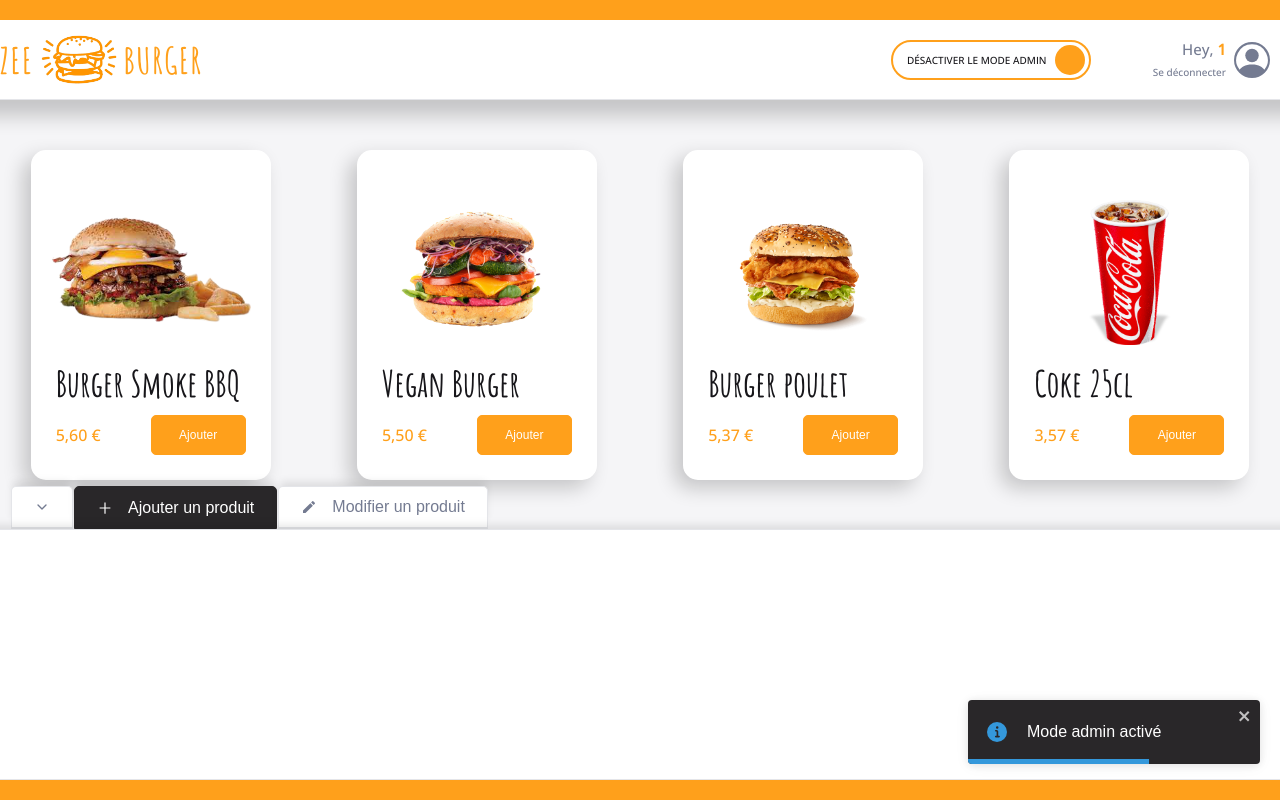
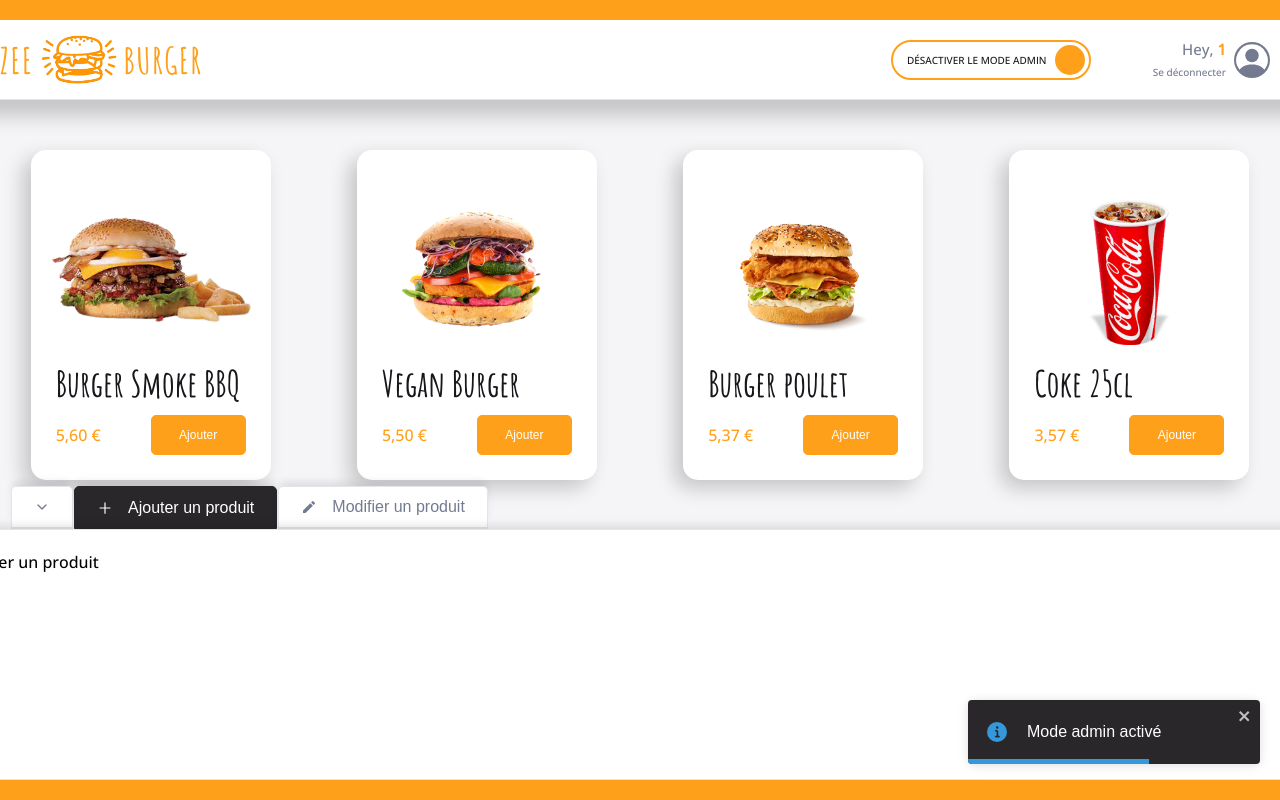
Before and after one commit to YannLescot/crazee-burger, a React (Create React App) app: page /order/1 in a window 1280 px wide. Both pictures are taken after a click on the label 990 px from the left and 59 px from the top of the page. Shown: the top 800 px of the page. Built offline with nearby package versions, Linux system fonts and the light colour scheme; grey boxes are pictures that could not be loaded.

Commit message:
♻️ F07 : ORDER > AdminTabs > fixed relocated state to put it back into context, refact tabs behaviours

```diff
--- a/src/components/pages/order/Main/AdminPanel/PanelTabs.js
+++ b/src/components/pages/order/Main/AdminPanel/PanelTabs.js
@@ -7,8 +7,8 @@
 import Tab from "../../../../reusable/Tab";
 
 export default function PanelTabs() {
-  const [activeTab, setActiveTab] = useState("add");
-  const { isPanelCollapsed, setIsPanelCollapsed } = useContext(OrderContext);
+  const { activeTab, setActiveTab, isPanelCollapsed, setIsPanelCollapsed } =
+    useContext(OrderContext);
 
   const handleCollapse = () => {
     setIsPanelCollapsed(!isPanelCollapsed);
@@ -26,7 +26,7 @@
         Icon={isPanelCollapsed ? <FiChevronUp /> : <FiChevronDown />}
         label=""
         onClick={handleCollapse}
-        isActive={isPanelCollapsed}
+        isTabActive={isPanelCollapsed}
       />
 
       <Tab
@@ -34,7 +34,7 @@
         Icon={<AiOutlinePlus />}
         label="Ajouter un produit"
         onClick={selectTab}
-        isActive={activeTab === "add" ? true : false}
+        isTabActive={activeTab === "add" ? true : false}
       />
 
       <Tab
@@ -42,7 +42,7 @@
         Icon={<MdModeEditOutline />}
         label="Modifier un produit"
         onClick={selectTab}
-        isActive={activeTab === "edit" ? true : false}
+        isTabActive={activeTab === "edit" ? true : false}
       />
     </PanelTabsStyled>
   );
--- a/src/components/pages/order/OrderPage.js
+++ b/src/components/pages/order/OrderPage.js
@@ -8,6 +8,7 @@
 export default function OrderPage() {
   const [isAdmin, setIsAdmin] = useState(false);
   const [isPanelCollapsed, setIsPanelCollapsed] = useState(false);
+  const [activeTab, setActiveTab] = useState("add");
 
   return (
     <OrderPageStyled>
@@ -17,6 +18,8 @@
           setIsAdmin,
           isPanelCollapsed,
           setIsPanelCollapsed,
+          activeTab,
+          setActiveTab,
         }}
       >
         <div className="container">
--- a/src/components/reusable/Tab.js
+++ b/src/components/reusable/Tab.js
@@ -2,9 +2,13 @@
 import styled from "styled-components";
 import { theme } from "../../theme";
 
-export default function Tab({ id, Icon, label, onClick, isActive }) {
+export default function Tab({ id, Icon, label, onClick, isTabActive }) {
   return (
-    <TabStyled id={id} onClick={onClick} className={isActive ? "active" : ""}>
+    <TabStyled
+      id={id}
+      onClick={onClick}
+      className={isTabActive ? "active" : ""}
+    >
       {Icon && Icon}
       {label}
     </TabStyled>
--- a/src/context/OrderContext.js
+++ b/src/context/OrderContext.js
@@ -5,4 +5,6 @@
   setIsAdmin: () => {},
   isPanelCollapsed: false,
   setIsPanelCollapsed: () => {},
+  activeTab: "",
+  setActiveTab: () => {},
 });
```
